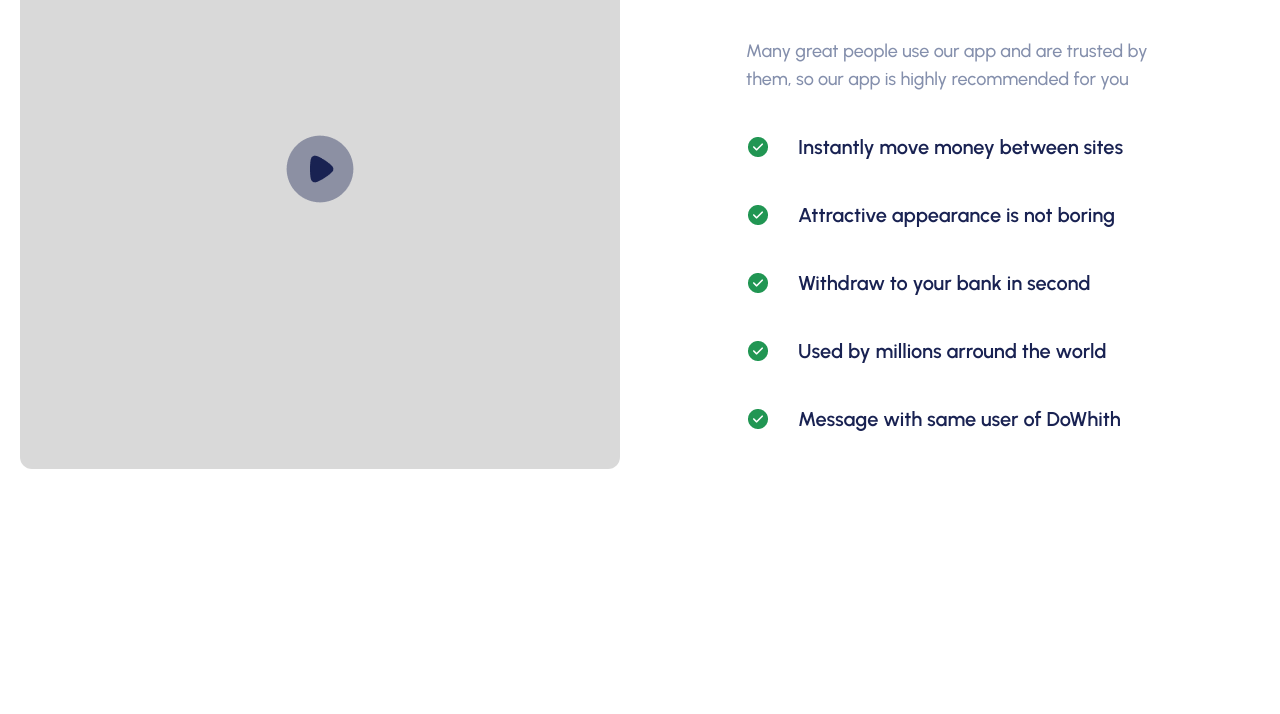
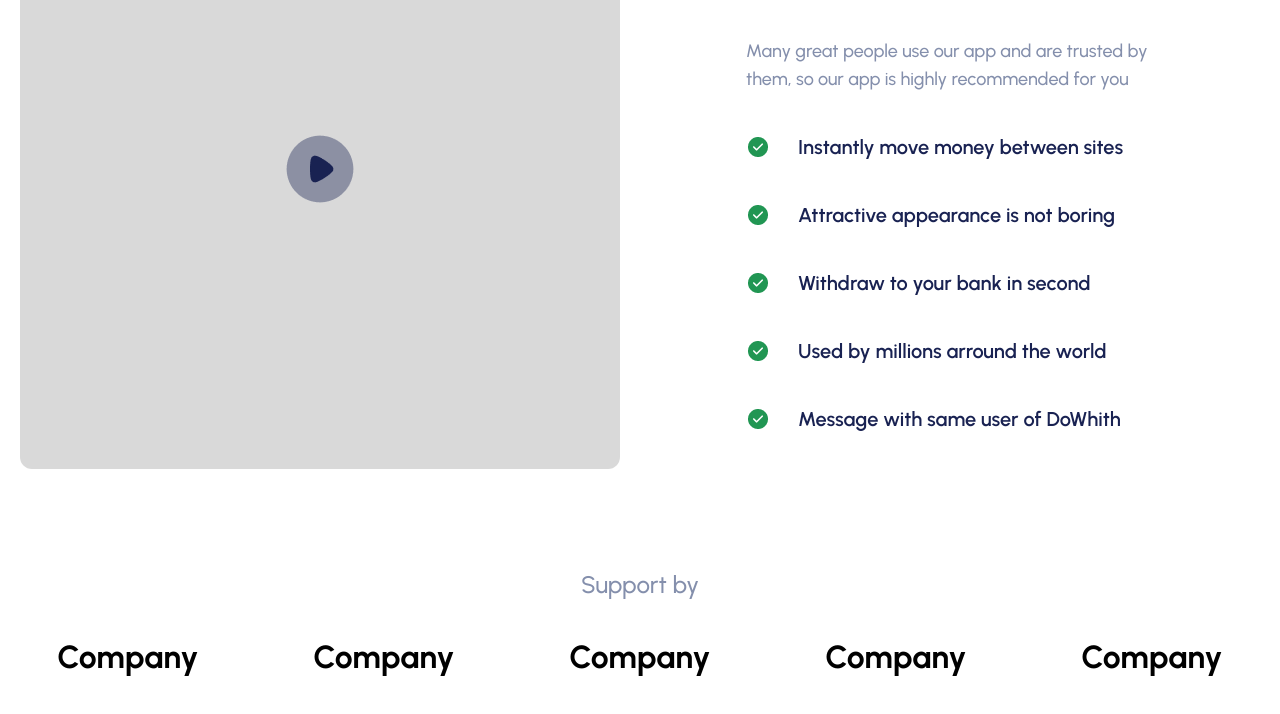
Before and after one commit to mdrifat59/E-wallet, a plain HTML site: page src/index.html in a window 1280 px wide. Shown: the part 3363-4077 px from the top of the page. Before the commit the page ends 3925 px from the top, so only its background shows below. Drawn offline with nearby package versions, Linux system fonts and the light colour scheme.

Commit message:
support by section is done

```diff
--- a/src/index.html
+++ b/src/index.html
@@ -218,6 +218,18 @@
             </ul>
           </div>
         </div>
+
+        <!-- Support by -->
+         <div class="text-center mt-[100px]">
+          <h5 class="font-['Urbanist'] font-medium text-2xl text-[#848FAC] ">Support by</h5>
+          <div class="flex  justify-around gap-10 flex-wrap  mt-8">
+            <span class="font-['Urbanist']  font-bold text-[32px] text-[#000000]">Company</span>
+            <span class="font-['Urbanist'] font-bold text-[32px] text-[#000000]">Company</span>
+            <span class="font-['Urbanist'] font-bold text-[32px] text-[#000000]">Company</span>
+            <span class="font-['Urbanist'] font-bold text-[32px] text-[#000000]">Company</span>
+            <span class="font-['Urbanist'] font-bold text-[32px] text-[#000000]">Company</span>
+          </div>
+         </div>
       </div>
 
     </section>
```
